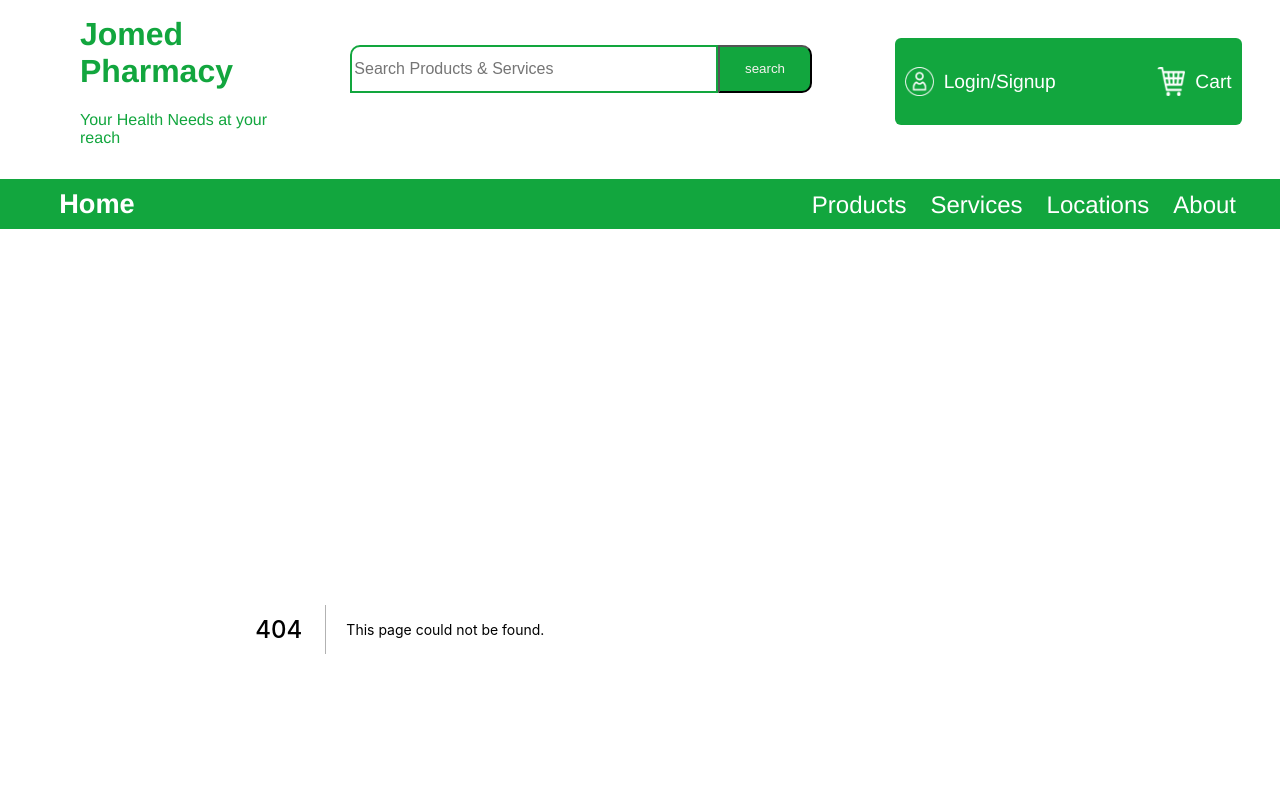
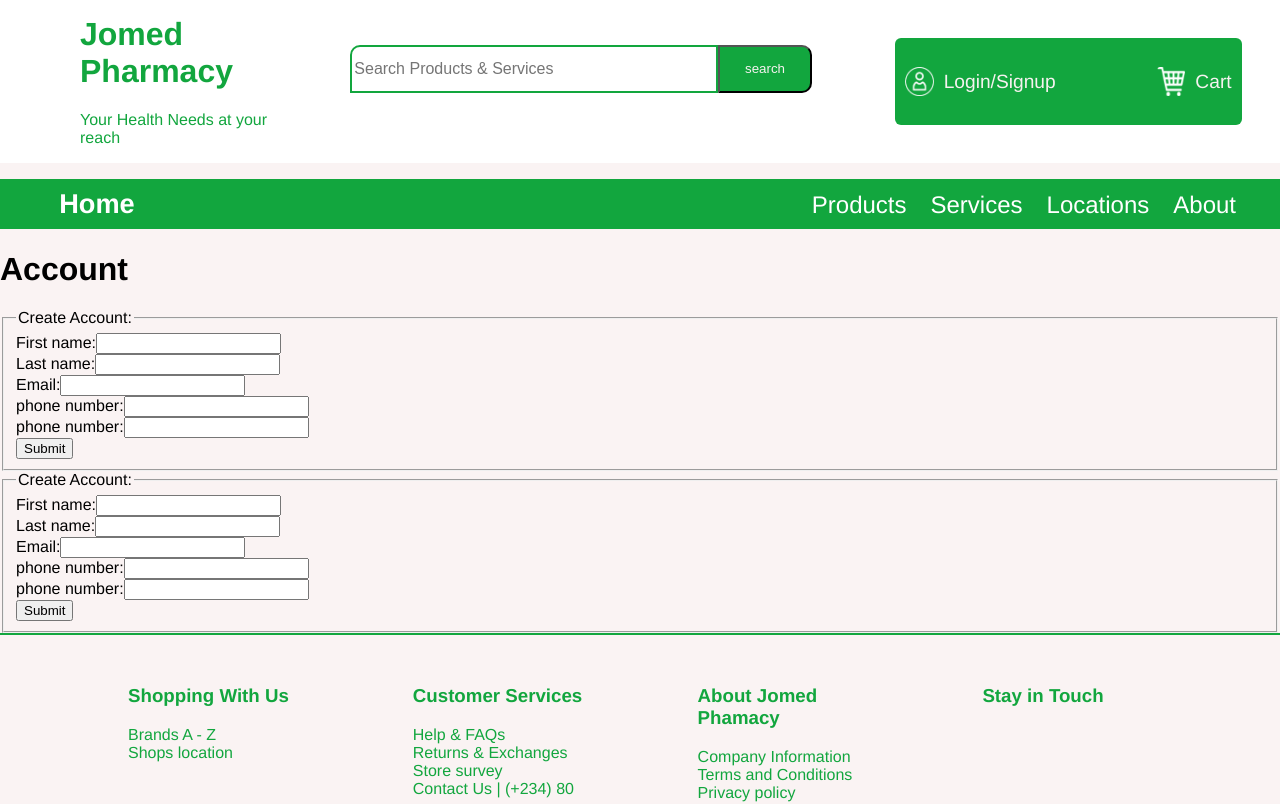
Before and after one commit to mitchel-okomor/jomedpharmacy, a Next.js app: page /account in a window 1280 px wide. Before the commit this address had no page. Shown: the top 804 px of the page. Built offline with nearby package versions, Linux system fonts and the light colour scheme.

Commit message:
added account forms

```diff
--- a/components/header.js
+++ b/components/header.js
@@ -17,7 +17,7 @@ const Header = () => {
 </div>
 
             <div className={css.activity}>
-              <div className={css.user}> <img src="/user.png" /><Link href="">Login/Signup</Link> </div>
+              <div className={css.user}> <img src="/user.png" /><Link href="/account">Login/Signup</Link> </div>
                 <div className={css.cart}><img src="/cart.png"/><Link href="">Cart</Link>  </div>
                 </div>
 
--- /dev/null
+++ b/pages/account.js
@@ -0,0 +1,58 @@
+import css from './account.module.scss';
+
+const Account = (props)=>{
+
+    return(
+        <div className={css.account}>
+<h1 className={css.heading}>Account</h1>
+
+<div>
+<form className={css.signup}>
+ <fieldset>
+  <legend>Create Account:</legend>
+  <label for="fname">First name:</label>
+  < input type="text" id="fname" name="fname" />
+  <br />
+  <label for="lname">Last name:</label>
+  <input type="text" id="lname" name="lname" />
+  <br />
+  <label for="email">Email:</label>
+  <input type="email" id="email" name="email" />
+  <br />
+  <label for="number">phone number:</label>
+  <input type="number" id="number" name="number" />
+  <br />
+  <label for="number">phone number:</label>
+  <input type="number" id="number" name="number" />
+  <br />
+  <input type="submit" value="Submit" />
+ </fieldset>
+</form>
+<form className={css.login}>
+ <fieldset>
+  <legend>Create Account:</legend>
+  <label for="fname">First name:</label>
+  < input type="text" id="fname" name="fname" />
+  <br />
+  <label for="lname">Last name:</label>
+  <input type="text" id="lname" name="lname" />
+  <br />
+  <label for="email">Email:</label>
+  <input type="email" id="email" name="email" />
+  <br />
+  <label for="number">phone number:</label>
+  <input type="number" id="number" name="number" />
+  <br />
+  <label for="number">phone number:</label>
+  <input type="number" id="number" name="number" />
+  <br />
+  <input type="submit" value="Submit" />
+ </fieldset>
+</form>
+</div>
+</div>
+
+    );
+}
+
+export default Account;
--- a/pages/styles.scss
+++ b/pages/styles.scss
@@ -15,7 +15,9 @@ html,body {
 }
 a{
   text-decoration: none;
+  color: $layout-color;
 }
-a:visited{
-  color: white;
+a:visited {color: $layout-color;}
+a:hover {color: white;
+background-color: $primary-color;
 }
```
Also changed, not shown: pages/account.module.scss (added), pages/products.module.scss (added).
